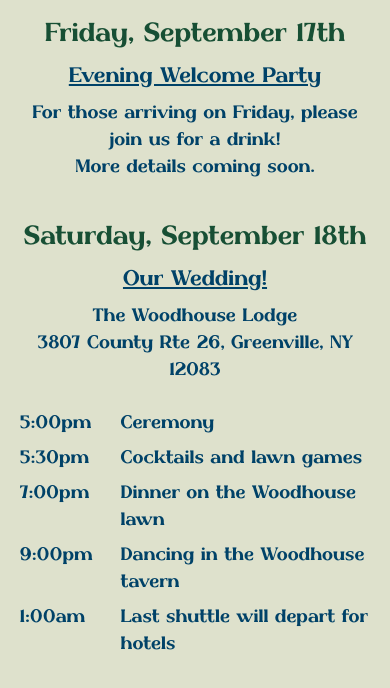
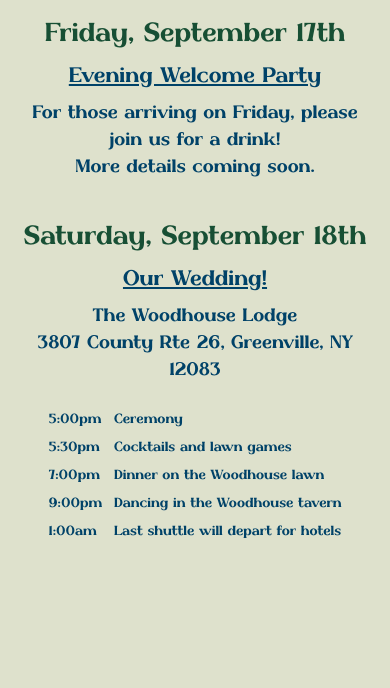
Before and after one commit to willkutler/willkutler.github.io, a website: page src/pages/schedule.html in a window 390 px wide. Shown: the part 226-914 px from the top of the page. After the commit the page ends 852 px from the top, so only its background shows below. Drawn offline with nearby package versions, Linux system fonts and the light colour scheme; files that its build step writes are made by us from their sources; files whose address does not match are found by name.

Commit message:
table bug fix

```diff
--- a/sass/partials/_queries.scss
+++ b/sass/partials/_queries.scss
@@ -117,8 +117,14 @@ plain CSS, so this works exactly the same on GitHub Pages as anywhere else.
     font-size: $responsive-info-subheading;
   }
 
+  // Scale with the screen so every row stays on one line and the table as a
+  // whole stays centred, rather than wrapping and stretching to the left edge.
   .info-schedule {
-    font-size: $responsive-info-text;
+    font-size: clamp(11px, 3.4vw, $responsive-info-text);
+
+    td:first-child {
+      padding-right: 3vw;
+    }
   }
 
   .page-section {
```
Also changed, not shown: css/styles.min.css.
